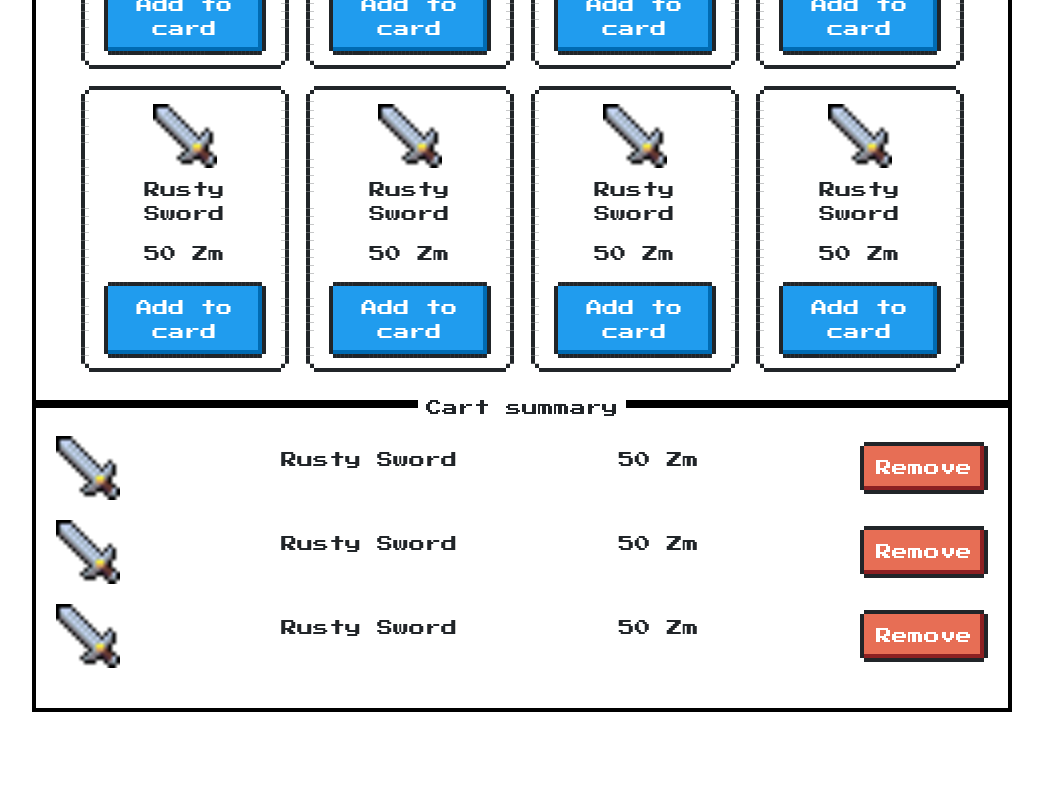
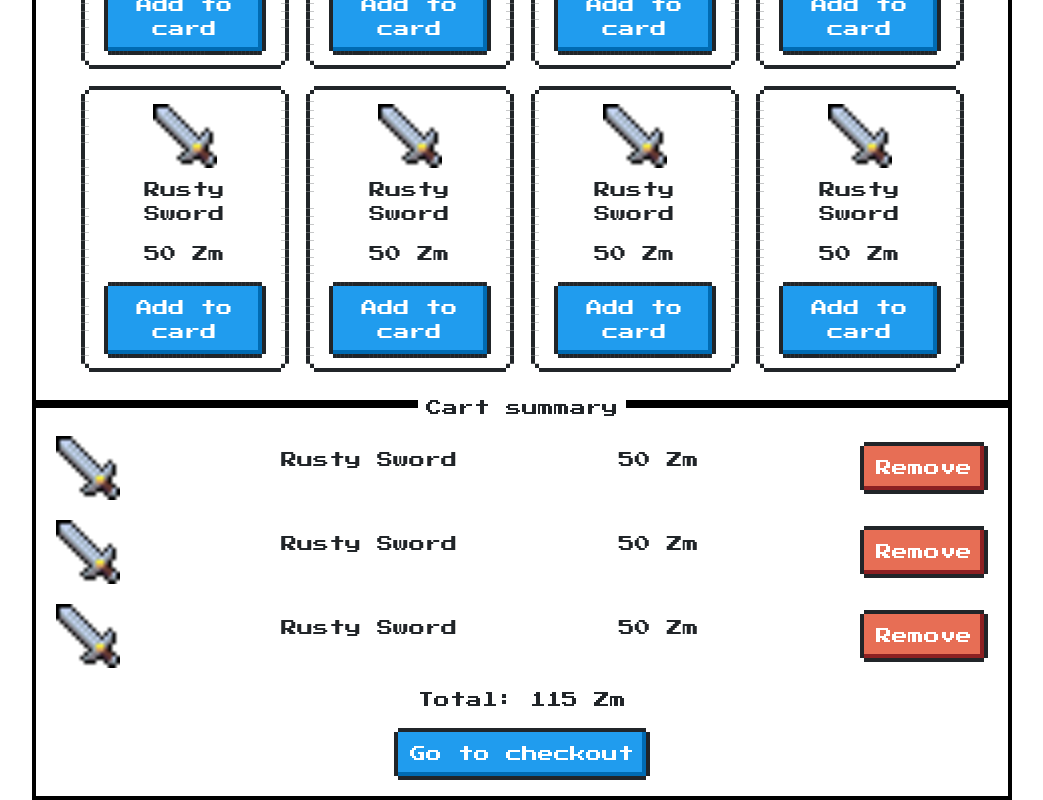
Before and after one commit to zakali22/goblin-storefront, a React app: page / in a window 1280 px wide. Shown: the part 405-1205 px from the top of the page, without its empty margins (118-1161 px from the left). Before the commit the page ends 1117 px from the top, so only its background shows below. Built offline with nearby package versions, Linux system fonts and the light colour scheme.

Commit message:
Add total and checkout button static

```diff
--- a/src/components/Cart/CartSummary.tsx
+++ b/src/components/Cart/CartSummary.tsx
@@ -1,9 +1,12 @@
 import WrapperContainer from "../WrapperContainer"
 import CartListing from "./CartListing"
+import CartTotal from "./CartTotal"
 
 const CartSummary = () => (
     <WrapperContainer title="Cart summary" centered>
         <CartListing />
+        <CartTotal />
+        <button type="button" className="nes-btn is-primary">Go to checkout</button>
     </WrapperContainer>
 )
 
--- /dev/null
+++ b/src/components/Cart/CartTotal.tsx
@@ -0,0 +1,6 @@
+
+const CartTotal = () => (
+    <p>Total: 115 Zm</p>
+)
+
+export default CartTotal
```
